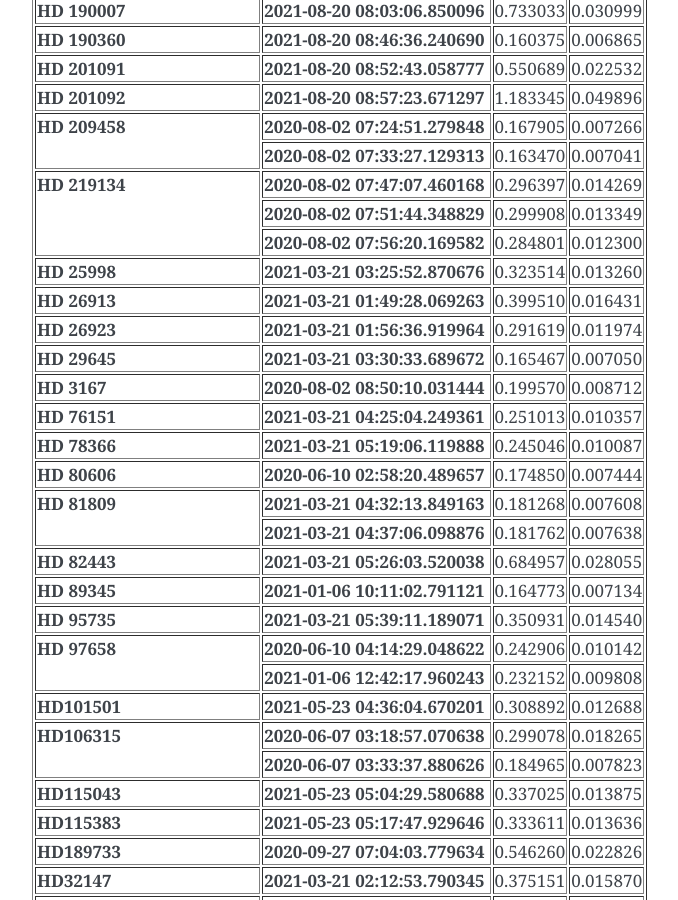
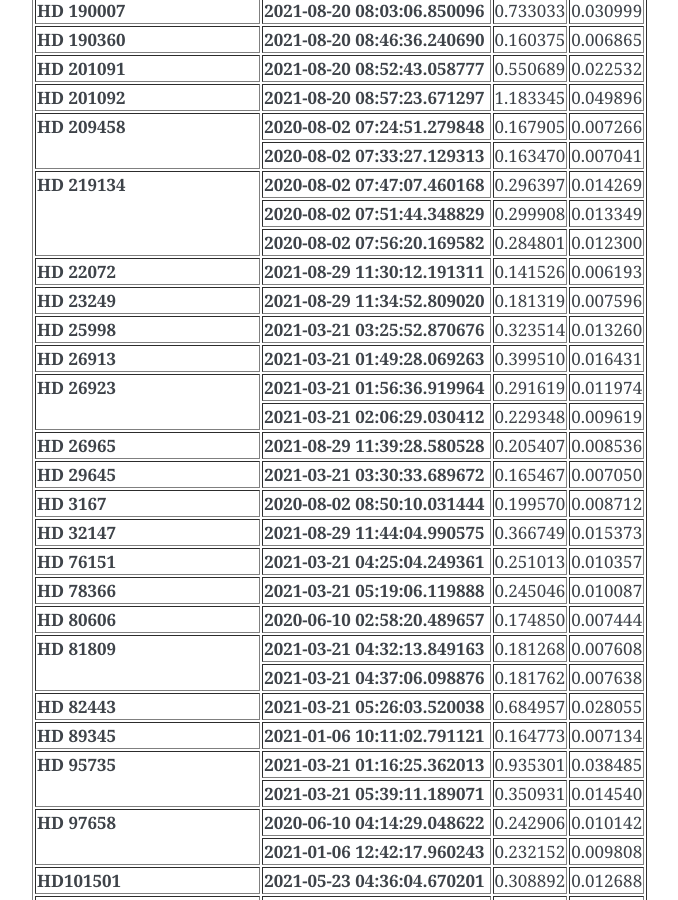
Before and after one commit to bmorris3/owls, a Sphinx documentation site: the page built from docs/owls/sindices.rst, in a window 1280 px wide and 900 px high, scrolled down 2137 px. Shown: the whole window, without its empty margins (388-1066 px from the left). Built offline with Sphinx 7.4.7, drawn with Linux system fonts in a browser that asks for light colours; the version number could not be read and is left out; some of the changed text lies outside the part shown.

Commit message:
Adding latest observations

```diff
--- a/docs/owls/sindices.rst
+++ b/docs/owls/sindices.rst
@@ -457,6 +457,18 @@ If you use these S-index measurements in your work, please reach out to
               <td>0.012300</td>
             </tr>
             <tr>
+              <th>HD 22072</th>
+              <th>2021-08-29 11:30:12.191311</th>
+              <td>0.141526</td>
+              <td>0.006193</td>
+            </tr>
+            <tr>
+              <th>HD 23249</th>
+              <th>2021-08-29 11:34:52.809020</th>
+              <td>0.181319</td>
+              <td>0.007596</td>
+            </tr>
+            <tr>
               <th>HD 25998</th>
               <th>2021-03-21 03:25:52.870676</th>
               <td>0.323514</td>
@@ -469,10 +481,21 @@ If you use these S-index measurements in your work, please reach out to
               <td>0.016431</td>
             </tr>
             <tr>
-              <th>HD 26923</th>
+              <th rowspan="2" valign="top">HD 26923</th>
               <th>2021-03-21 01:56:36.919964</th>
               <td>0.291619</td>
               <td>0.011974</td>
+            </tr>
+            <tr>
+              <th>2021-03-21 02:06:29.030412</th>
+              <td>0.229348</td>
+              <td>0.009619</td>
+            </tr>
+            <tr>
+              <th>HD 26965</th>
+              <th>2021-08-29 11:39:28.580528</th>
+              <td>0.205407</td>
+              <td>0.008536</td>
             </tr>
             <tr>
               <th>HD 29645</th>
@@ -485,6 +508,12 @@ If you use these S-index measurements in your work, please reach out to
               <th>2020-08-02 08:50:10.031444</th>
               <td>0.199570</td>
               <td>0.008712</td>
+            </tr>
+            <tr>
+              <th>HD 32147</th>
+              <th>2021-08-29 11:44:04.990575</th>
+              <td>0.366749</td>
+              <td>0.015373</td>
             </tr>
             <tr>
               <th>HD 76151</th>
@@ -528,7 +557,12 @@ If you use these S-index measurements in your work, please reach out to
               <td>0.007134</td>
             </tr>
             <tr>
-              <th>HD 95735</th>
+              <th rowspan="2" valign="top">HD 95735</th>
+              <th>2021-03-21 01:16:25.362013</th>
+              <td>0.935301</td>
+              <td>0.038485</td>
+            </tr>
+            <tr>
               <th>2021-03-21 05:39:11.189071</th>
               <td>0.350931</td>
               <td>0.014540</td>
@@ -724,10 +758,15 @@ If you use these S-index measurements in your work, please reach out to
               <td>0.020138</td>
             </tr>
             <tr>
-              <th>K2-291</th>
+              <th rowspan="2" valign="top">K2-291</th>
               <th>2020-10-02 11:44:08.989145</th>
               <td>0.295287</td>
               <td>0.012215</td>
+            </tr>
+            <tr>
+              <th>2020-10-02 12:53:34.444001</th>
+              <td>0.882313</td>
+              <td>0.036358</td>
             </tr>
             <tr>
               <th>K2-3</th>
@@ -742,10 +781,15 @@ If you use these S-index measurements in your work, please reach out to
               <td>0.019112</td>
             </tr>
             <tr>
-              <th>K2-77</th>
+              <th rowspan="2" valign="top">K2-77</th>
               <th>2020-10-06 10:20:40.871027</th>
               <td>0.568361</td>
               <td>0.025576</td>
+            </tr>
+            <tr>
+              <th>2020-10-06 12:55:57.257992</th>
+              <td>0.933312</td>
+              <td>0.038438</td>
             </tr>
             <tr>
               <th>KELT-18</th>
@@ -826,13 +870,23 @@ If you use these S-index measurements in your work, please reach out to
               <td>0.007355</td>
             </tr>
             <tr>
-              <th>Kepler-68</th>
+              <th rowspan="2" valign="top">Kepler-68</th>
+              <th>2020-09-27 01:03:14.228987</th>
+              <td>0.921380</td>
+              <td>0.037940</td>
+            </tr>
+            <tr>
               <th>2020-09-27 04:47:23.730126</th>
               <td>0.162178</td>
               <td>0.006996</td>
             </tr>
             <tr>
-              <th>Kepler-96</th>
+              <th rowspan="2" valign="top">Kepler-96</th>
+              <th>2020-09-27 01:05:54.898001</th>
+              <td>0.879704</td>
+              <td>0.036240</td>
+            </tr>
+            <tr>
               <th>2020-09-27 06:02:51.680260</th>
               <td>0.289933</td>
               <td>0.012397</td>
@@ -932,10 +986,28 @@ If you use these S-index measurements in your work, please reach out to
               <td>0.020147</td>
             </tr>
             <tr>
+              <th>TOI 1467</th>
+              <th>2021-08-29 10:35:01.100560</th>
+              <td>1.319486</td>
+              <td>0.060325</td>
+            </tr>
+            <tr>
+              <th>TOI 1468</th>
+              <th>2021-08-29 10:01:45.478272</th>
+              <td>0.593547</td>
+              <td>0.032712</td>
+            </tr>
+            <tr>
               <th>TOI 1544</th>
               <th>2021-08-20 10:22:02.200218</th>
               <td>0.184665</td>
               <td>0.008818</td>
+            </tr>
+            <tr>
+              <th>TOI 1563</th>
+              <th>2021-08-29 11:10:48.520696</th>
+              <td>1.022696</td>
+              <td>0.042721</td>
             </tr>
             <tr>
               <th>TOI 1643</th>
```
